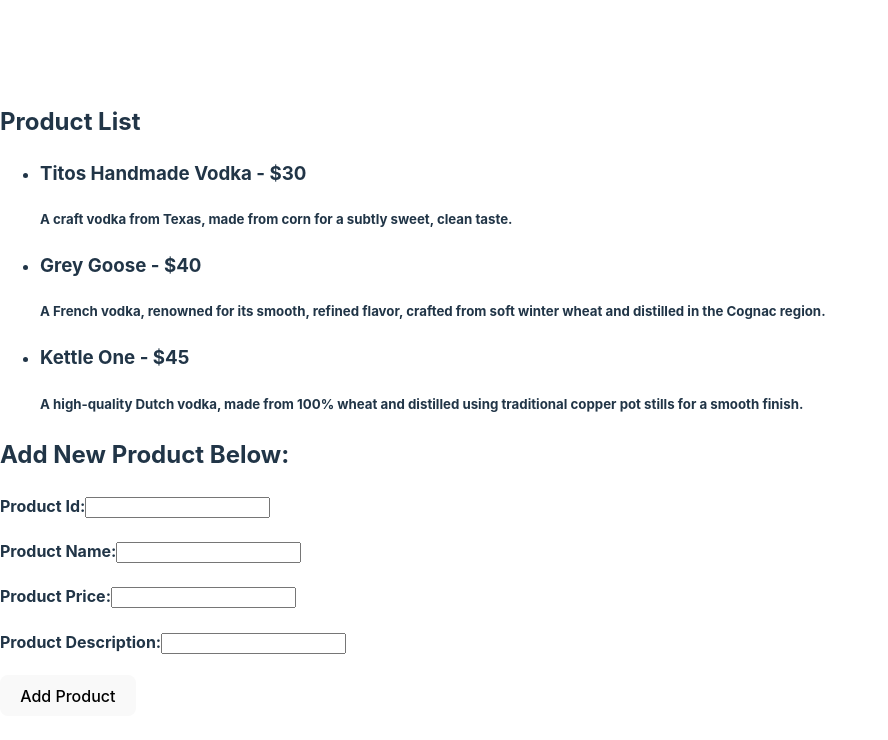
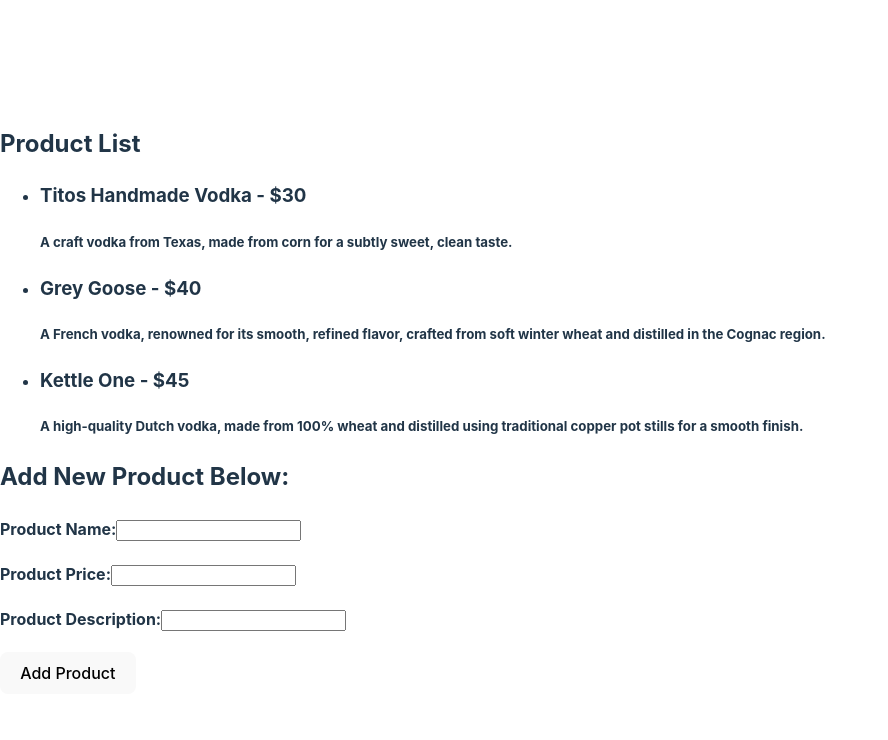
Before and after one commit to jenna0315/my-vite-app, a React (Vite) app: page / in a window 1280 px wide. Shown: the top 740 px of the page, without its empty margins (0-888 px from the left). Built offline with nearby package versions, Linux system fonts and the light colour scheme.

Commit message:
Update Headings

```diff
--- a/src/assets/components/add_product_form.jsx
+++ b/src/assets/components/add_product_form.jsx
@@ -23,12 +23,6 @@
         <form onSubmit={submitForm}>
             <h2>Add New Product Below:</h2>
             <label>
-                <h4>
-                Product Id:
-                <input type="number" id="id" name="id" value={id} onChange={(e) => setId(e.target.value)}  />
-                </h4>
-            </label>
-            <label>
             <h4>
                 Product Name:
             <input type="text" id="name" name="name" value={name} onChange={(e) => setName(e.target.value)}  />
```
